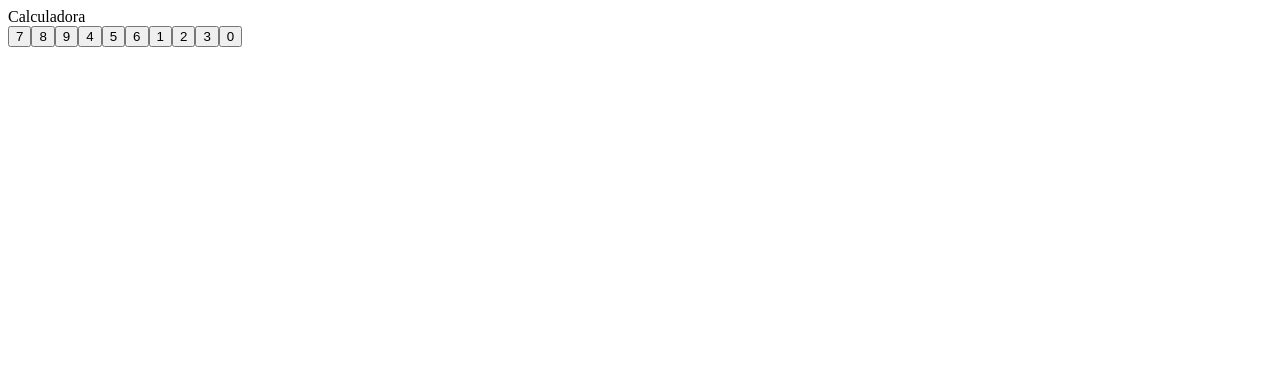
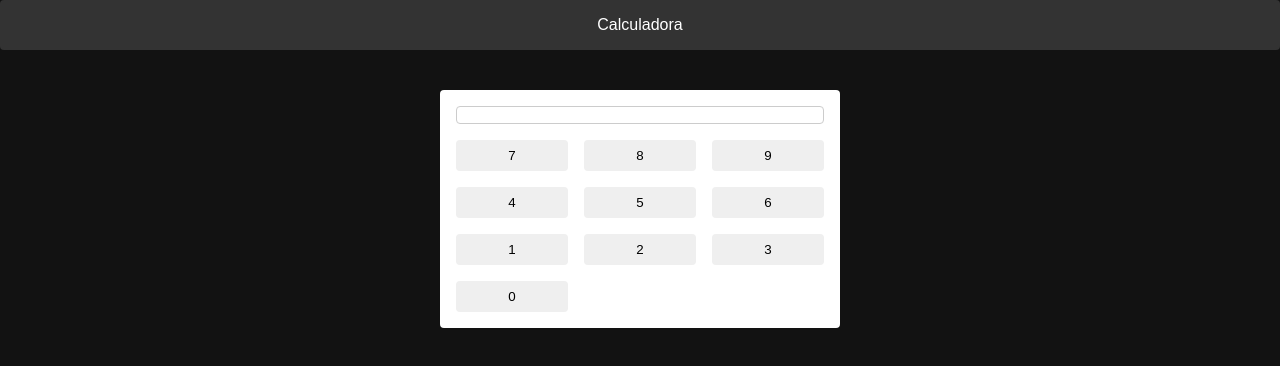
Before and after one commit to dersoli/react-professional, a plain HTML site: page calculadora.html in a window 1280 px wide. Drawn offline with nearby package versions, Linux system fonts and the light colour scheme.

Commit message:
style added

```diff
--- a/calculadora.html
+++ b/calculadora.html
@@ -3,6 +3,55 @@
 <head>
     <meta charset="UTF-8">
     <meta name="viewport" content="width=device-width, initial-scale=1.0">
+    <style>
+        html{
+            box-sizing: border-box;
+        }
+        *, *:before, *:after{
+            box-sizing: inherit;
+        }
+        body{
+            margin: 0;
+            background-color: #121212;
+            font-family: sans-serif;
+        }
+        .header{
+            background: #333;
+            text-align: center;
+            color: #fff;
+            padding: 16px;
+            border-radius: 4px;
+        }
+        .calculator{
+            background-color: #fff;
+            margin: 40px auto;
+            max-width: 400px;
+            padding: 16px;
+            border-radius: 4px;
+        }
+        .display{
+            width: 100%;
+            padding: 8px;
+            border: 1px solid #ccc;
+            border-radius: 4px;
+            font-size: 1.2em;
+        }
+        .keyboard{
+            display: grid;
+            grid-template-columns: repeat(3, 1fr);
+            gap: 16px;
+            font-size: 1.2em;
+            margin-top: 16px;
+            font-weight: bold;
+        }
+        button{
+            border: none;
+            border-radius: 4px;
+            background-color: #efefef;
+            padding: 8px;
+            cursor: pointer;
+        }
+    </style>
     <title>Calculadora - React Profissional</title>
 </head>
 <body>
```
